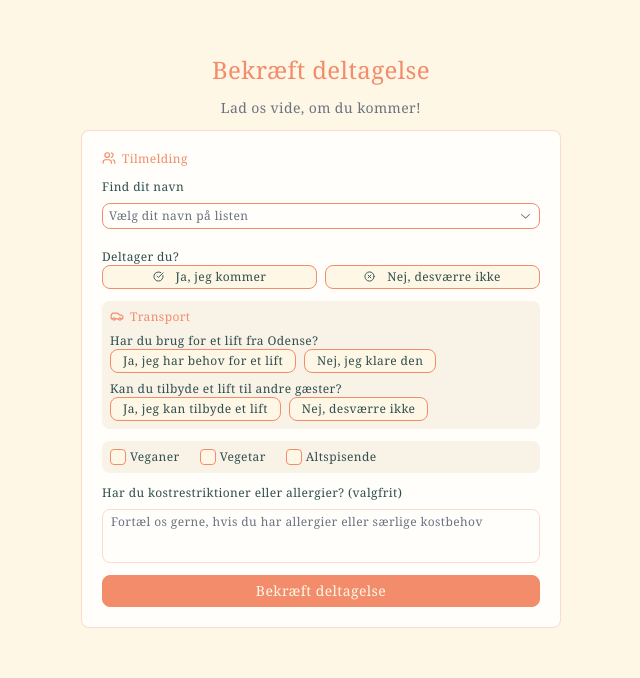
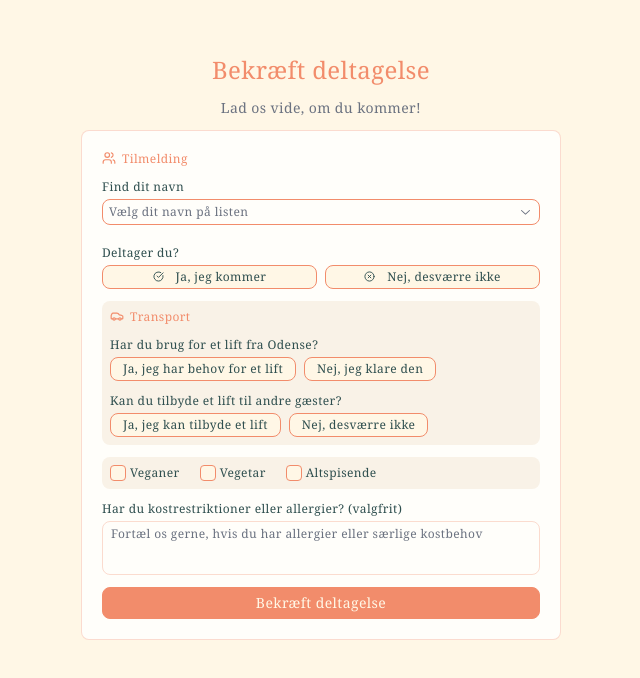
Before and after one commit to KatlaTL/wedding_application, a React (Vite) app: page / in a window 1280 px wide. Shown: the part 3320-3998 px from the top of the page, without its empty margins (319-959 px from the left). Built offline with nearby package versions, Linux system fonts and the light colour scheme.

Commit message:
finalize the styling for invitation

```diff
--- a/src/components/HeadingWithIcon.tsx
+++ b/src/components/HeadingWithIcon.tsx
@@ -3,11 +3,12 @@ import type { LucideProps } from "lucide-react";
 type HeadingWithIconType = {
     icon: React.ForwardRefExoticComponent<Omit<LucideProps, "ref">>;
     text: string;
+    className?: string;
 }
 
-const HeadingWithIcon = ({ icon: Icon, text }: HeadingWithIconType) => {
+const HeadingWithIcon = ({ icon: Icon, text, className = "" }: HeadingWithIconType) => {
     return (
-        <div className="flex gap-1.5">
+        <div className={`flex gap-1.5 ${className}`}>
             <Icon className="h-3.5 w-3.5 text-primary" />
             <h3>{text}</h3>
         </div>
--- a/src/pages/Invitation/Invitation.tsx
+++ b/src/pages/Invitation/Invitation.tsx
@@ -60,9 +60,9 @@ const Invitation = () => {
                     </Wrapper>
 
                     <Wrapper className="bg-muted rounded-lg p-2">
-                        <HeadingWithIcon icon={Car} text="Transport" />
+                        <HeadingWithIcon icon={Car} text="Transport" className="mb-2" />
 
-                        <ButtonGroup title="Har du brug for et lift fra Odense?" className="mb-">
+                        <ButtonGroup title="Har du brug for et lift fra Odense?" className="mb-2">
                             <Button size="small" className="!w-auto px-3">Ja, jeg har behov for et lift</Button>
                             <Button size="small" className="!w-auto px-3">Nej, jeg klare den</Button>
                         </ButtonGroup>
@@ -78,13 +78,13 @@ const Invitation = () => {
                             <div className="flex gap-5">
 
                                 {dietaryOptions.map(value =>
-                                    <div className="flex gap-1">
+                                    <div className="flex gap-1 text-xs">
                                         <Checkbox
                                             className="flex size-4 items-center justify-center bg-background rounded border-primary outline-none"
                                             id={value}
                                         >
                                             <CheckboxIndicator>
-                                                <CheckIcon className="size-4 bg-primary text-background-muted rounded"/>
+                                                <CheckIcon className="size-4 bg-primary text-background-muted rounded" />
                                             </CheckboxIndicator>
                                         </Checkbox>
                                         <label>
--- a/src/pages/Invitation/_components/ButtonGroup.tsx
+++ b/src/pages/Invitation/_components/ButtonGroup.tsx
@@ -6,7 +6,7 @@ type ButtonGroupType = {
 const ButtonGroup = ({ title, className = "", children }: React.PropsWithChildren<ButtonGroupType>) => {
     return (
         <div className={className}>
-            <p className="!text-color-text">{title}</p>
+            <p className="!text-color-text pb-1">{title}</p>
             <div className="flex gap-2">
                 {children}
             </div>
--- a/src/pages/Invitation/_components/Wrapper.tsx
+++ b/src/pages/Invitation/_components/Wrapper.tsx
@@ -6,7 +6,7 @@ type WrapperType = {
 const Wrapper = ({ className = "", children }: React.PropsWithChildren<WrapperType>) => {
 
     return (
-        <div className={`flex flex-col gap-2 w-full ${className}`}>
+        <div className={`flex flex-col gap-1 w-full ${className}`}>
             {children}
         </div>
     )
```
Lines whose indentation alone changed are shown as unchanged.
